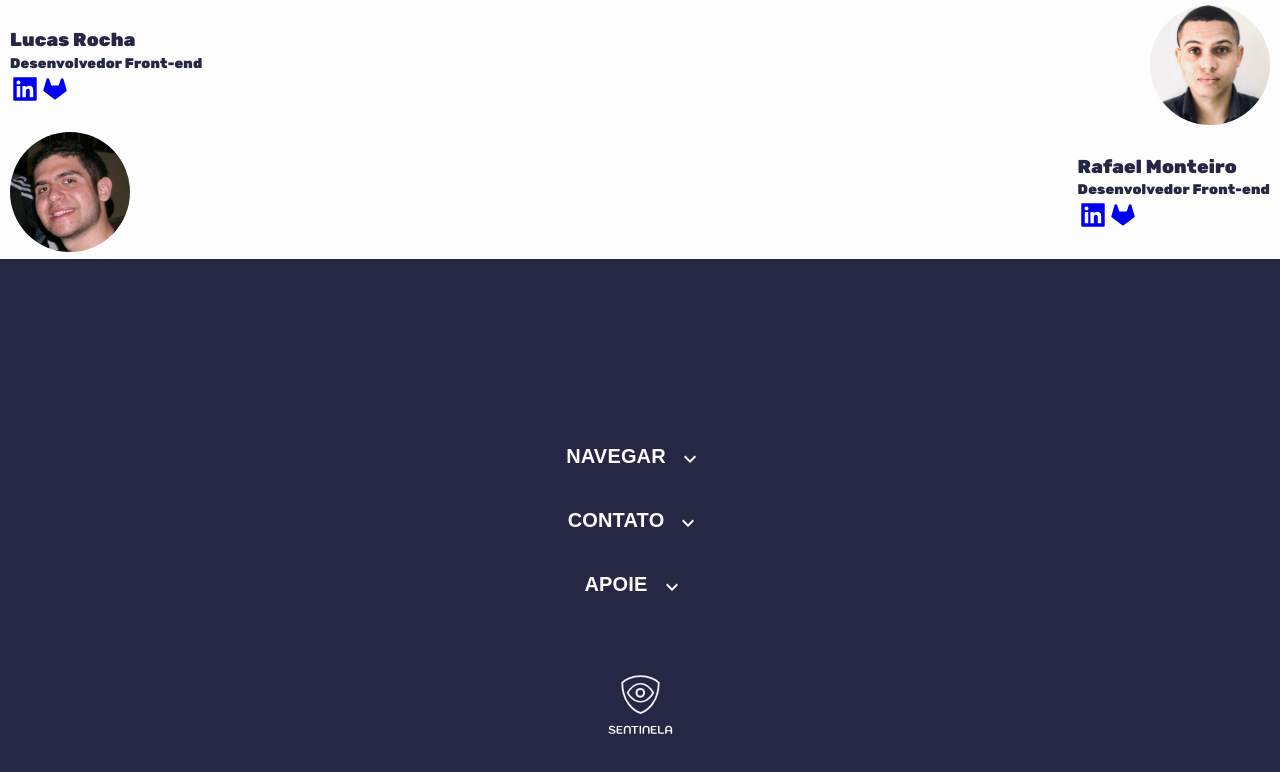
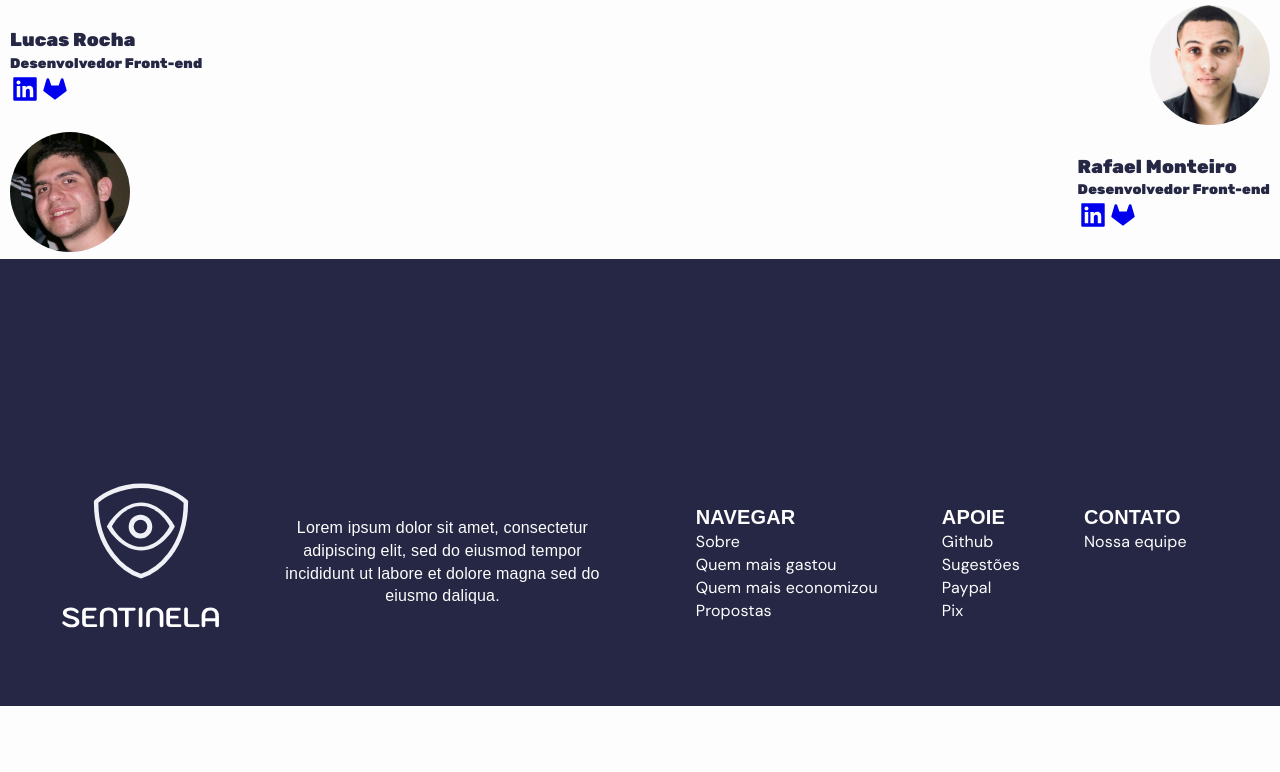
Before and after one commit to LucasRocha2308/Sentila, a React (Create React App) app: page /about in a window 1280 px wide. Shown: the part 831-1603 px from the top of the page. After the commit the page ends 1537 px from the top, so only its background shows below. Built offline with nearby package versions, Linux system fonts and the light colour scheme; no server answers; a web font is replaced by a local one.

Commit message:
feat: styling footer on desktop

```diff
--- a/src/components/Footer/index.tsx
+++ b/src/components/Footer/index.tsx
@@ -6,10 +6,17 @@ import { FooterStyled, ContentStyled, IconButtonStyled } from "./styles";
 
 import footerLogo from "../../assets/img/logo-footer.svg";
 
+import { useHistory } from "react-router";
+
+import useWindowDimensions from "../../provider/windowDimensions";
+
 const Footer = () => {
+    const history = useHistory();
+
     const [expandedNav, setExpandedNav] = useState(false);
     const [expandedContacts, setExpandedContacts] = useState(false);
     const [expandedSupport, setExpandedSupport] = useState(false);
+    const { width } = useWindowDimensions();
 
     const handleExpandClickNav = () => {
         setExpandedNav(!expandedNav);
@@ -22,12 +29,18 @@ const Footer = () => {
     const handleExpandClickSupport = () => {
         setExpandedSupport(!expandedSupport);
     };
+    const handleRedirect = (path: string) => {
+        history.push(path);
+    };
     return (
         <>
             <FooterStyled>
                 <div className="footer__bg">
+                    {Number(width) < 768 ? (
+                        <div className="navigation">
                             <ContentStyled>
                                 <span className="footer__menu">navegar</span>
+
                                 <IconButtonStyled
                                     onClick={handleExpandClickNav}
                                     aria-expanded={expandedNav}
@@ -35,12 +48,42 @@ const Footer = () => {
                                 >
                                     <ExpandMoreIcon />
                                 </IconButtonStyled>
-            <Collapse in={expandedNav} timeout="auto" unmountOnExit>
+                                <Collapse
+                                    in={expandedNav}
+                                    timeout="auto"
+                                    unmountOnExit
+                                >
                                     <nav>
-                <div>Sobre</div>
-                <div>Quem mais gastou</div>
-                <div>Quem mais economizou</div>
-                <div>Propostas</div>
+                                        <ul>
+                                            <li
+                                                onClick={() =>
+                                                    handleRedirect("/about")
+                                                }
+                                            >
+                                                Sobre
+                                            </li>
+                                            <li
+                                                onClick={() =>
+                                                    handleRedirect("/expenses")
+                                                }
+                                            >
+                                                Quem mais gastou
+                                            </li>
+                                            <li
+                                                onClick={() =>
+                                                    handleRedirect("/expenses")
+                                                }
+                                            >
+                                                Quem mais economizou
+                                            </li>
+                                            <li
+                                                onClick={() =>
+                                                    handleRedirect("/proposals")
+                                                }
+                                            >
+                                                Propostas
+                                            </li>
+                                        </ul>
                                     </nav>
                                 </Collapse>
                             </ContentStyled>
@@ -53,9 +96,21 @@ const Footer = () => {
                                 >
                                     <ExpandMoreIcon />
                                 </IconButtonStyled>
-            <Collapse in={expandedContacts} timeout="auto" unmountOnExit>
+                                <Collapse
+                                    in={expandedContacts}
+                                    timeout="auto"
+                                    unmountOnExit
+                                >
                                     <nav>
-                <div>Nossa equipe</div>
+                                        <ul>
+                                            <li
+                                                onClick={() =>
+                                                    handleRedirect("/about")
+                                                }
+                                            >
+                                                Nossa equipe
+                                            </li>
+                                        </ul>
                                     </nav>
                                 </Collapse>
                             </ContentStyled>
@@ -68,15 +123,100 @@ const Footer = () => {
                                 >
                                     <ExpandMoreIcon />
                                 </IconButtonStyled>
-            <Collapse in={expandedSupport} timeout="auto" unmountOnExit>
+                                <Collapse
+                                    in={expandedSupport}
+                                    timeout="auto"
+                                    unmountOnExit
+                                >
                                     <nav>
-                <div>Github</div>
-                <div>Sugestões</div>
-                <div>Paypal</div>
-                <div>Pix</div>
+                                        <ul>
+                                            <li>Github</li>
+                                            <li>Sugestões</li>
+                                            <li>Paypal</li>
+                                            <li>Pix</li>
+                                        </ul>
                                     </nav>
                                 </Collapse>
                             </ContentStyled>
+                        </div>
+                    ) : (
+                        <div className="navigation">
+                            <ContentStyled>
+                                <span className="footer__menu">navegar</span>
+
+                                <nav>
+                                    <ul>
+                                        <li
+                                            onClick={() =>
+                                                handleRedirect("/about")
+                                            }
+                                        >
+                                            Sobre
+                                        </li>
+                                        <li
+                                            onClick={() =>
+                                                handleRedirect("/expenses")
+                                            }
+                                        >
+                                            Quem mais gastou
+                                        </li>
+                                        <li
+                                            onClick={() =>
+                                                handleRedirect("/expenses")
+                                            }
+                                        >
+                                            Quem mais economizou
+                                        </li>
+                                        <li
+                                            onClick={() =>
+                                                handleRedirect("/proposals")
+                                            }
+                                        >
+                                            Propostas
+                                        </li>
+                                    </ul>
+                                </nav>
+                            </ContentStyled>
+
+                            <ContentStyled>
+                                <span className="footer__menu">Apoie</span>
+
+                                <nav>
+                                    <ul>
+                                        <li>Github</li>
+                                        <li>Sugestões</li>
+                                        <li>Paypal</li>
+                                        <li>Pix</li>
+                                    </ul>
+                                </nav>
+                            </ContentStyled>
+                            <ContentStyled>
+                                <span className="footer__menu">Contato</span>
+
+                                <nav>
+                                    <ul>
+                                        <li
+                                            onClick={() =>
+                                                handleRedirect("/about")
+                                            }
+                                        >
+                                            Nossa equipe
+                                        </li>
+                                    </ul>
+                                </nav>
+                            </ContentStyled>
+                        </div>
+                    )}
+                    {Number(width) >= 768 && (
+                        <div className="text">
+                            <p>
+                                Lorem ipsum dolor sit amet, consectetur
+                                adipiscing elit, sed do eiusmod tempor
+                                incididunt ut labore et dolore magna sed do
+                                eiusmo daliqua.
+                            </p>
+                        </div>
+                    )}
                     <div className="footer__logo">
                         <img src={footerLogo} alt="Sentinel" />
                     </div>
--- a/src/components/Footer/styles.ts
+++ b/src/components/Footer/styles.ts
@@ -18,6 +18,23 @@ export const FooterStyled = styled.footer`
             position: relative;
             z-index: 1;
         }
+
+        @media (min-width: 768px) {
+            display: flex;
+            flex-direction: row-reverse;
+            justify-content: space-evenly;
+            align-items: center;
+
+            .navigation {
+                display: flex;
+                justify-content: space-between;
+                align-items: flex-start;
+            }
+
+            .text {
+                max-width: 20rem;
+            }
+        }
     }
 
     span {
@@ -29,14 +46,28 @@ export const FooterStyled = styled.footer`
 
     .footer__logo {
         margin: 4rem 0;
+        img {
+            @media (min-width: 768px) {
+                width: 10rem;
+            }
+        }
     }
 `;
 
 export const ContentStyled = styled.div`
     margin: 1rem 0;
+    padding: 2rem;
 
     nav > div {
         margin: 1rem 0;
+    }
+
+    li {
+        list-style-type: none;
+        cursor: pointer;
+    }
+    @media (min-width: 768px) {
+        text-align: left;
     }
 `;
 
--- /dev/null
+++ b/src/provider/windowDimensions/index.tsx
@@ -0,0 +1,32 @@
+import { useState, useEffect } from "react";
+
+export default function useWindowDimensions() {
+    const hasWindow = typeof window !== "undefined";
+    const handleResize = () => {
+        setWindowDimensions(getWindowDimensions());
+    };
+
+    function getWindowDimensions() {
+        const width = hasWindow ? window.innerWidth : null;
+        const height = hasWindow ? window.innerHeight : null;
+        return {
+            width,
+            height,
+        };
+    }
+
+    const [windowDimensions, setWindowDimensions] = useState(
+        getWindowDimensions()
+    );
+
+    useEffect(() => {
+        if (hasWindow) {
+            handleResize();
+
+            window.addEventListener("resize", handleResize);
+            return () => window.removeEventListener("resize", handleResize);
+        }
+    }, [hasWindow]);
+
+    return windowDimensions;
+}
```
Also changed, not shown: src/provider/index.tsx (indentation only). Lines whose indentation alone changed are shown as unchanged.
